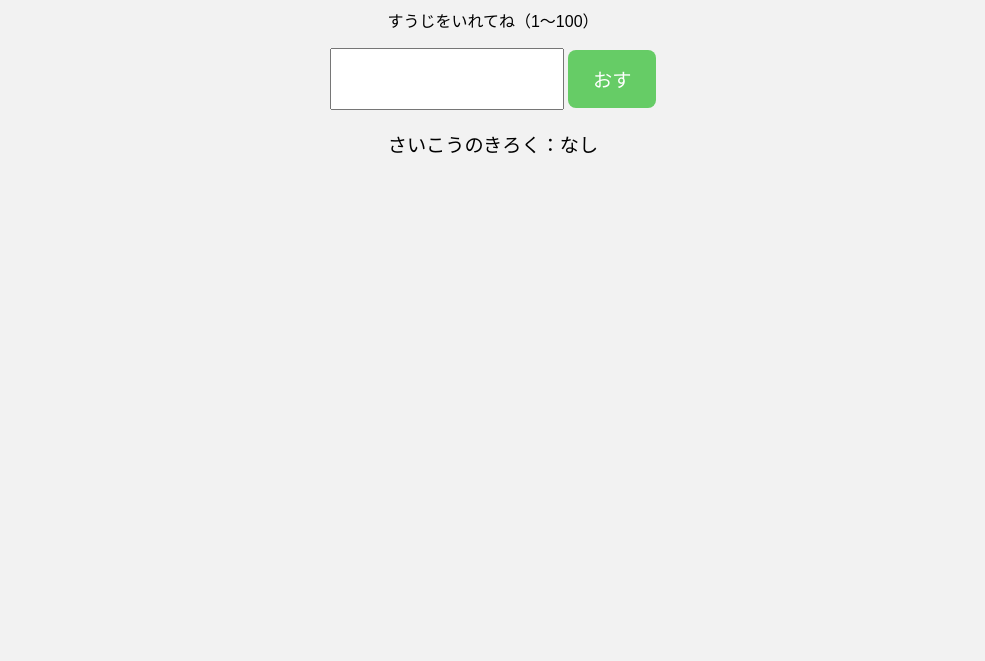
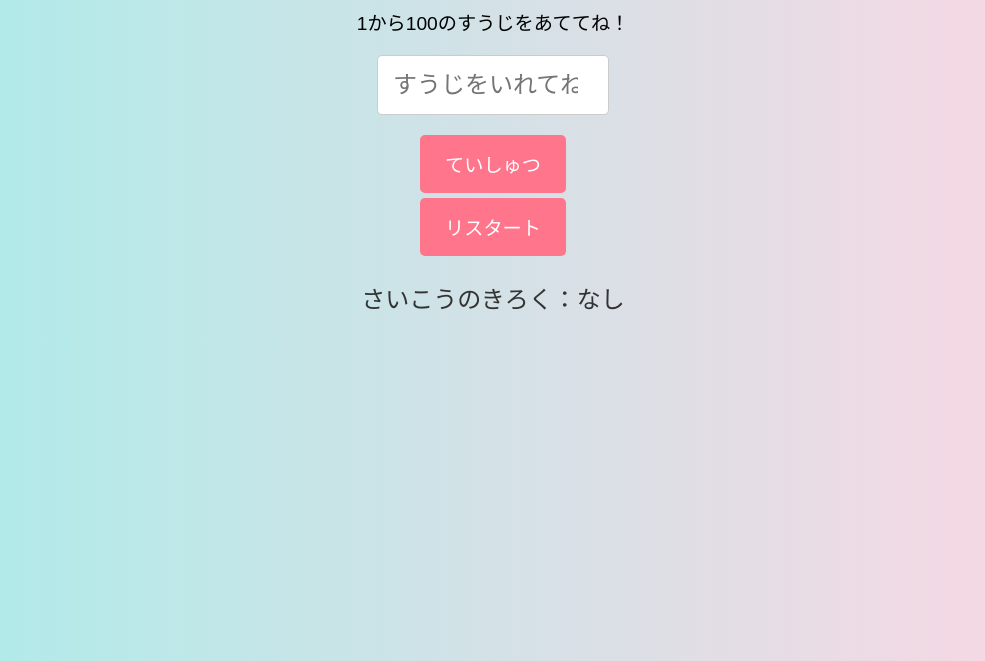
Before and after one commit to kosakura/NumberGuessGame, a plain HTML site: page index.html in a window 1280 px wide. Shown: the part 139-800 px from the top of the page, without its empty margins (147-1132 px from the left). Drawn offline with Linux system fonts and the light colour scheme.

Commit message:
Update index.html

```diff
--- a/index.html
+++ b/index.html
@@ -2,83 +2,116 @@
 <html lang="ja">
 <head>
   <meta charset="UTF-8">
+  <title>すうじあてゲーム</title>
   <meta name="viewport" content="width=device-width, initial-scale=1.0">
-<title>すうじあてゲーム</title>
   <style>
     body {
-    font-family: sans-serif;
-    padding: 50px 10px;
+      font-family: 'Arial', sans-serif;
+      background: linear-gradient(to right, #a8edea, #fed6e3);
       text-align: center;
-    background: #f2f2f2;
+      padding-top: 50px;
     }
     h1 {
-    color: #3333cc;
+      color: #333;
+      font-size: 2em;
+    }
+    p {
+      font-size: 1.2em;
     }
     input[type=number] {
       padding: 15px;
       font-size: 1.5em;
-    width: 200px;
+      border-radius: 5px;
+      border: 1px solid #ccc;
+      width: 60%;
+      max-width: 200px;
+      text-align: center;
+      margin-bottom: 15px; /* ボタンとの間隔 */
     }
     button {
       padding: 15px 25px;
       font-size: 1.2em;
-    background-color: #66cc66;
+      border: none;
+      border-radius: 5px;
+      margin: 5px auto;
+      cursor: pointer;
+      background-color: #ff758c;
       color: white;
-    border: none;
-    border-radius: 8px;
-    cursor: pointer;
+      transition: 0.3s;
+      display: block; /* 縦配置＋中央揃え */
     }
     button:hover {
-    background-color: #55aa55;
+      background-color: #ff4d6d;
     }
-  #message, #ranking {
+    #result, #bestRecord {
       margin-top: 20px;
-    font-size: 1.2em;
+      font-size: 1.5em;
+      color: #333;
     }
   </style>
 </head>
 <body>
   <h1>すうじあてゲーム</h1>
-<p>すうじをいれてね（1～100）</p>
-<input type="number" id="guess" min="1" max="100">
-<button id="submitBtn">おす</button>
-
-<p id="message"></p>
-<p id="ranking"></p>
+  <p>1から100のすうじをあててね！</p>
+  <input type="number" id="inputNumber" placeholder="すうじをいれてね">
+  <div>
+    <button onclick="guess()">ていしゅつ</button>
+    <button onclick="restart()">リスタート</button>
+  </div>
+  <p id="result"></p>
+  <p id="bestRecord"></p>
 
   <script>
-let answer = Math.floor(Math.random() * 100) + 1;
+    let targetNumber = Math.floor(Math.random() * 100) + 1;
     let attempts = 0;
 
-// さいこうのきろくをlocalStorageから取得
+    // localStorageからさいこうのきろくを取得
     let best = localStorage.getItem("best") || Infinity;
-document.getElementById("ranking").innerText = best === Infinity ? "さいこうのきろく：なし" : `さいこうのきろく：${best}かい`;
+    document.getElementById("bestRecord").innerText = best === Infinity ? "さいこうのきろく：なし" : `さいこうのきろく：${best}かい`;
 
-document.getElementById("submitBtn").addEventListener("click", function() {
-  let guess = Number(document.getElementById("guess").value);
-  if (!guess || guess < 1 || guess > 100) {
-    document.getElementById("message").innerText = "1から100までのすうじをいれてね";
+    function guess() {
+      const inputEl = document.getElementById("inputNumber");
+      const inputText = inputEl.value.trim();
+
+      // 「りんたろう」の裏技
+      if(inputText === "りんたろう") {
+        const digits = String(targetNumber).split("");
+        const randomDigit = digits[Math.floor(Math.random() * digits.length)];
+        document.getElementById("result").innerText = `ヒント：せいかいのすうじにふくまれるのは ${randomDigit} だよ！`;
+        inputEl.value = "";
+        return;
+      }
+
+      const input = parseInt(inputText);
+      if (isNaN(input)) {
+        document.getElementById("result").innerText = "すうじをいれてね";
         return;
       }
 
       attempts++;
-  if (guess === answer) {
-    document.getElementById("message").innerText = `せいかい！${attempts}かいであてたよ`;
+
+      if (input < targetNumber) {
+        document.getElementById("result").innerText = "もっとおおきい";
+      } else if (input > targetNumber) {
+        document.getElementById("result").innerText = "もっとちいさい";
+      } else {
+        document.getElementById("result").innerText = `せいかい！🎉 ${attempts}かいであてたよ`;
+        // さいこうのきろく更新
         if (attempts < best) {
           best = attempts;
           localStorage.setItem("best", best);
-      document.getElementById("ranking").innerText = `さいこうのきろく：${best}かい`;
+          document.getElementById("bestRecord").innerText = `さいこうのきろく：${best}かい`;
         }
-    // ゲームをリスタート
-    answer = Math.floor(Math.random() * 100) + 1;
+      }
+      inputEl.value = "";
+    }
+
+    function restart() {
+      targetNumber = Math.floor(Math.random() * 100) + 1;
       attempts = 0;
-    document.getElementById("guess").value = '';
-  } else if (guess < answer) {
-    document.getElementById("message").innerText = "もっとおおきい";
-  } else {
-    document.getElementById("message").innerText = "もっとちいさい";
+      document.getElementById("result").innerText = "";
+      document.getElementById("inputNumber").value = "";
     }
-});
   </script>
 </body>
 </html>
```
Lines whose indentation alone changed are shown as unchanged.
